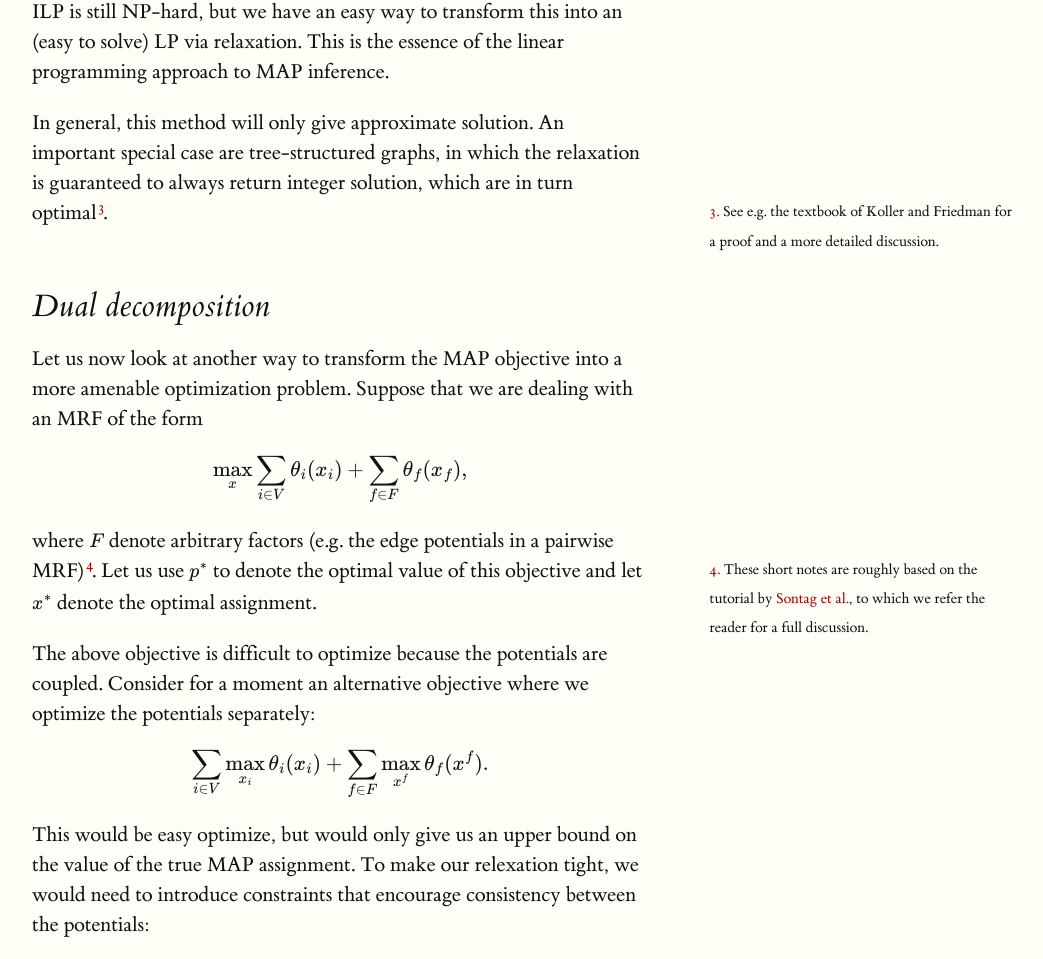
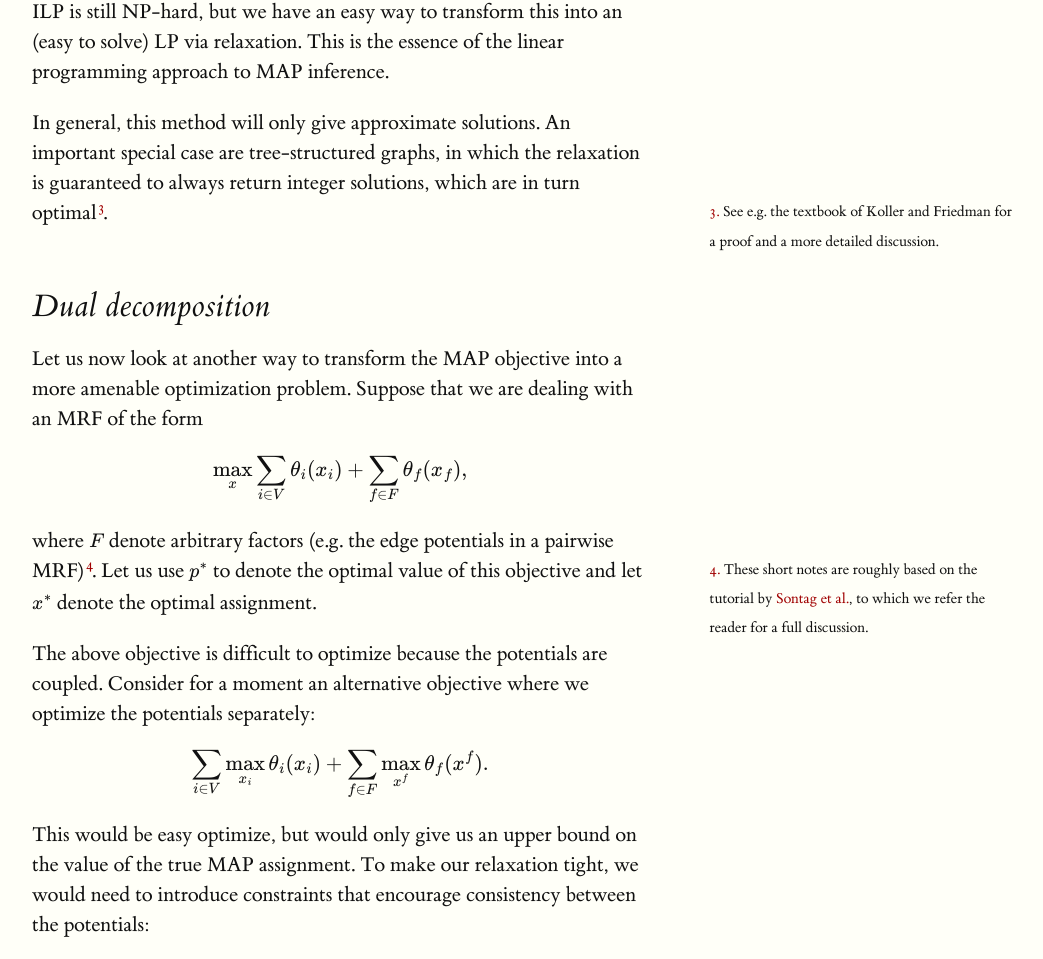
Before and after one commit to ermongroup/cs228-notes, a Jekyll site: the page built from inference/map/index.md, in a window 1280 px wide and 1400 px high, scrolled down 5190 px. Shown: the part 150-1109 px from the top of the window, without its empty margins (128-1171 px from the left). Built offline with Jekyll 4.4.1, drawn with Linux system fonts in a browser that asks for light colours; formulas are drawn with MathJax 3; some of the changed text lies outside the part shown.

Commit message:
Correct typos in MAP inference notes

```diff
--- a/inference/map/index.md
+++ b/inference/map/index.md
@@ -132,7 +132,7 @@
 Together, these constraints along with the MAP objective yield an integer linear program, whose solution equals the MAP assignment.
 This ILP is still NP-hard, but we have an easy way to transform this into an (easy to solve) LP via relaxation. This is the essence of the linear programming approach to MAP inference.
 
-In general, this method will only give approximate solution. An important special case are tree-structured graphs, in which the relaxation is guaranteed to always return integer solution, which are in turn optimal{% sidenote 1 "See e.g. the textbook of Koller and Friedman for a proof and a more detailed discussion."%}.
+In general, this method will only give approximate solutions. An important special case are tree-structured graphs, in which the relaxation is guaranteed to always return integer solutions, which are in turn optimal{% sidenote 1 "See e.g. the textbook of Koller and Friedman for a proof and a more detailed discussion."%}.
 
 ## Dual decomposition
 
@@ -149,7 +149,7 @@
 {% endmath %}
 
 This would be easy optimize, but would only give us an upper bound on the value of the true MAP assignment.
-To make our relexation tight, we would need to introduce
+To make our relaxation tight, we would need to introduce
 constraints that encourage consistency between the potentials:
 {% math %}
 x^f_i - x_i = 0 \; \forall f, \forall i \in f.
```
Also changed, not shown: other parts of inference/map/index.md (+4 -4 lines).
